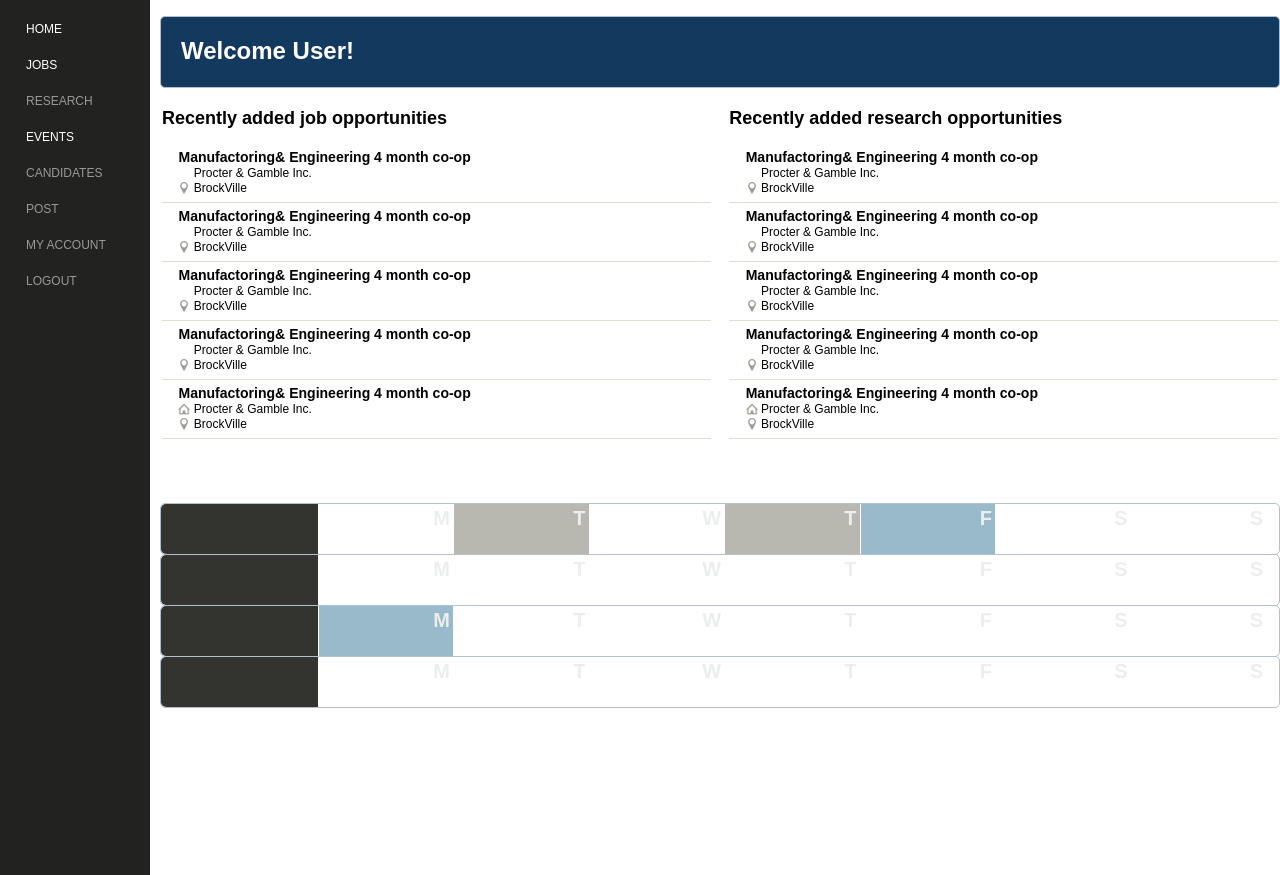
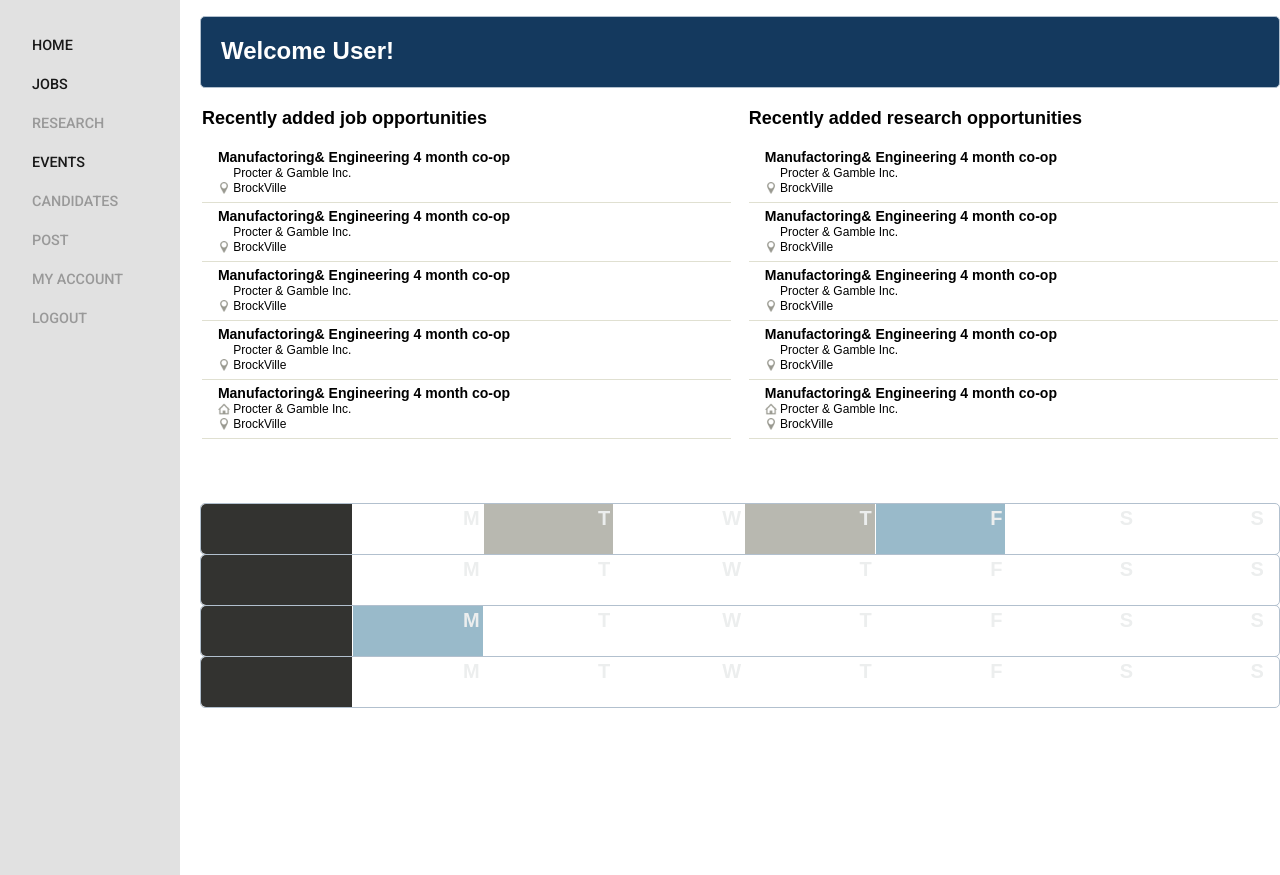
Before and after one commit to alanyuan0408/LegacyFlux, a Rails app: page / in a window 1280 px wide. Run offline with Rails 7, Linux system fonts and the light colour scheme; style sheets or scripts are compiled from the project's sources; some libraries are stand-ins or nearby versions.

Commit message:
Menu upgrade and colour change

```diff
--- a/app/assets/stylesheets/application.css
+++ b/app/assets/stylesheets/application.css
@@ -26,11 +26,13 @@ body{
 
 .mainMenu{
 	position:fixed;left:0;
-	width:150px;
+	width:180px;
 	margin: 0;
-	padding: 0;
+	padding: 15px 0 0 0;
 	height:100%;
-	background-color:#222220;
+	background-color:#e1e1e1;
+	font-family: 'Roboto', sans-serif;
+	font-weight: 500;
 /*	-moz-box-shadow:      inset 0 0 10px #000000;
 	-webkit-box-shadow:   inset 0 0 10px #000000;
 	box-shadow:           inset 0 0 10px #000000; */
@@ -55,16 +57,16 @@ body{
 }
 	.nav li{
 		display:block;
-		margin:22px 0 0 16px;
-		font-size:75%;
+		margin:22px 0 0 22px;
+		font-size:90%;
 		color: #999999;
 	}
 	.nav a{
-		color: #ffffff;
+		color: #191919;
 		text-decoration:none;
 	}
 	.nav a:hover, li:hover{
-		color: #dddddd;
+		color: #ff2222;
 /*			-moz-box-shadow:      inset 0 0 7px #000000;
 		-webkit-box-shadow:   inset 0 0 7px #000000;
 		box-shadow:           inset 0 0 7px #000000; */
@@ -77,7 +79,7 @@ body{
 	}
 
 .main{
-	margin-left: 160px;
+	margin-left: 200px;
 	padding-top: 16px;
 }
 	.main .contentHolder{
--- a/app/views/layouts/application.html.erb
+++ b/app/views/layouts/application.html.erb
@@ -2,6 +2,7 @@
 <html>
 <head>
   <title>UofT Web Development Club</title>
+  <link href='http://fonts.googleapis.com/css?family=Roboto:900,500,700' rel='stylesheet' type='text/css'>
   <%= stylesheet_link_tag    'application', media: 'all', 'data-turbolinks-track' => true %>
   <%= javascript_include_tag 'application', 'data-turbolinks-track' => true %>
   <%= csrf_meta_tags %>
```
